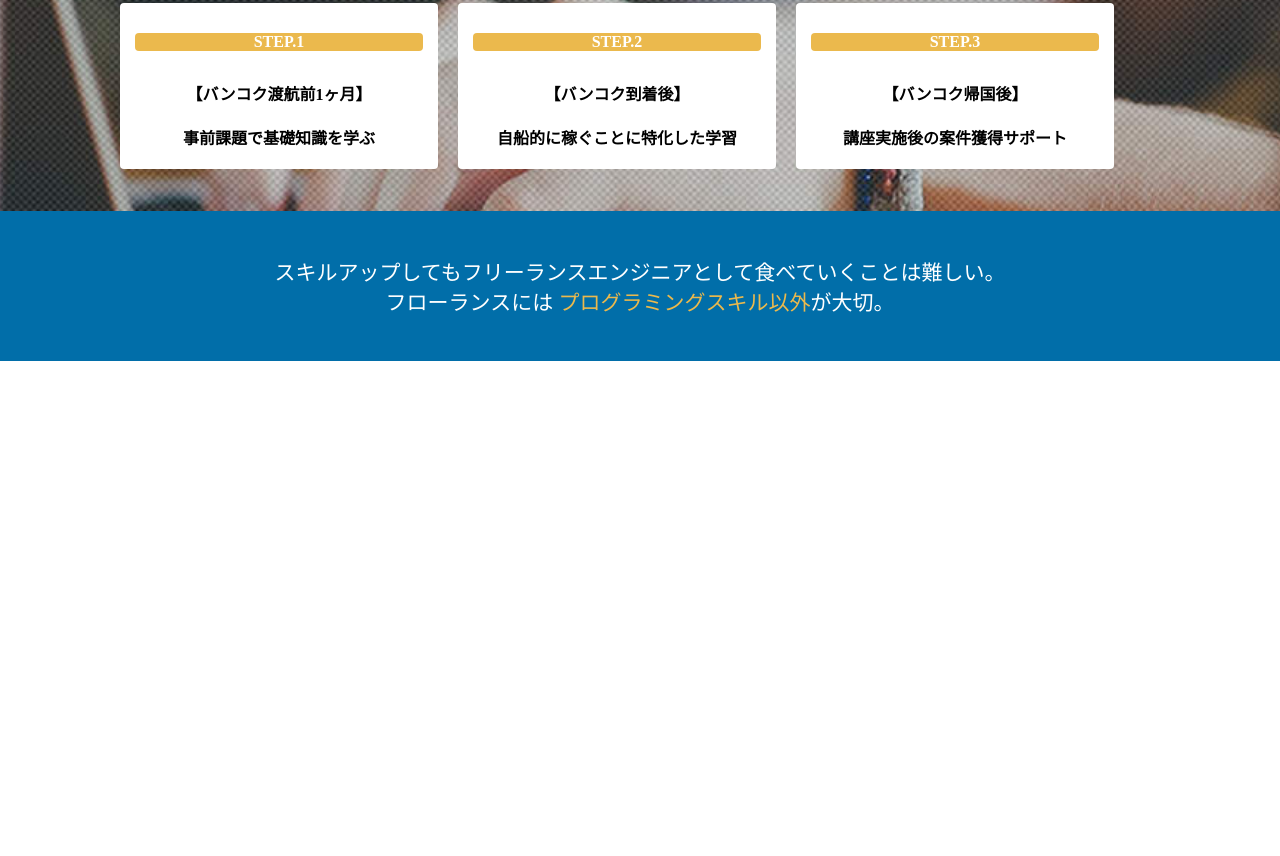
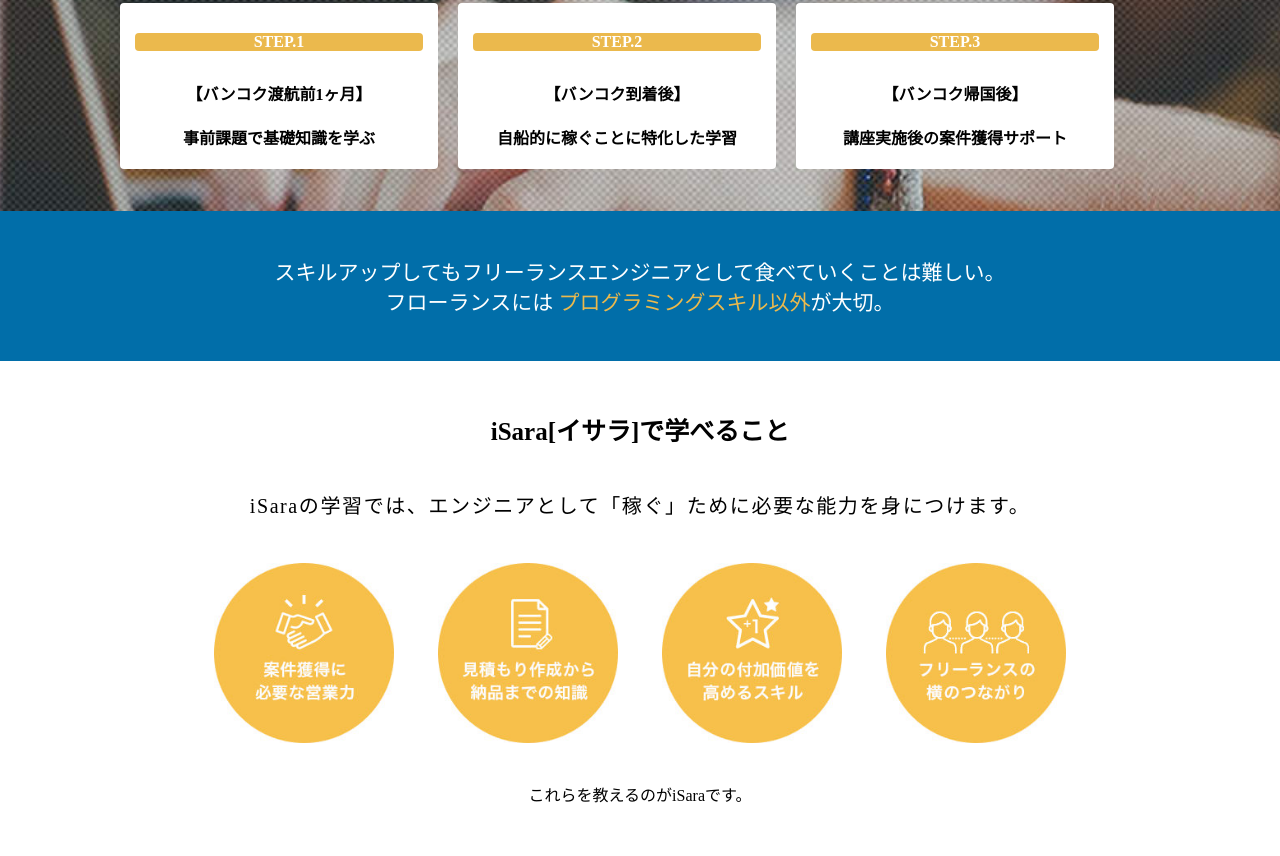
Before and after one commit to teto72/Isara-mosya, a plain HTML site: page index.html in a window 1280 px wide. Shown: the part 2718-3574 px from the top of the page. Before the commit the page ends 3079 px from the top, so only its background shows below. Drawn offline with Linux system fonts and the light colour scheme.

Commit message:
add:learn部

```diff
--- a/index.html
+++ b/index.html
@@ -209,6 +209,24 @@
     </div>
   </section>
 
+  <!-- 学べること -->
+  <section class="learn">
+    <div class="title">
+      iSara[イサラ]で学べること
+    </div>
+    <div class="sub-title">
+      iSaraの学習では、エンジニアとして「稼ぐ」ために必要な能力を身につけます。
+    </div>
+    <div class="learn-imgs">
+      <img src="images/salesskill.jpg" alt="">
+      <img src="images/knowledge.jpg" alt="">
+      <img src="images/skillup.jpg" alt="">
+      <img src="images/freelanceconnection.jpg" alt="">
+    </div>
+    <div class="img-txt">
+      これらを教えるのがiSaraです。
+    </div>
+  </section>
 
 
 
--- a/style.scss
+++ b/style.scss
@@ -184,7 +184,7 @@ $bar-color: #ebb94d;
   background-position: center;
   background-size: cover;
   .box-frame {
-    @include box-frames;
+    @include box-frames; //mixin使用
       margin-top: 40px;
     .box-txt {
         font-size: 28px;
@@ -228,7 +228,7 @@ $bar-color: #ebb94d;
     }
   }
   .box-frame {
-    @include box-frames;
+    @include box-frames; //mixin使用
 
     p {
       font-size: 28px;
@@ -320,3 +320,27 @@ $bar-color: #ebb94d;
     }
   }
 }
+
+// ------------
+// learnエリア
+// ------------
+.learn {
+  text-align: center;
+  padding: 50px;
+  .title {
+    font-size: 25px;
+    font-weight: bold;
+  }
+  .sub-title {
+    margin-top: 43px;
+    font-size: 20px;
+    letter-spacing: 0.1rem;
+  }
+  .learn-imgs {
+    margin: 44px 0 35px;
+    img {
+      width: 180px;
+      margin: 0 20px;
+    }
+  }
+}
```
Also changed, not shown: style.css, 1 other file.
